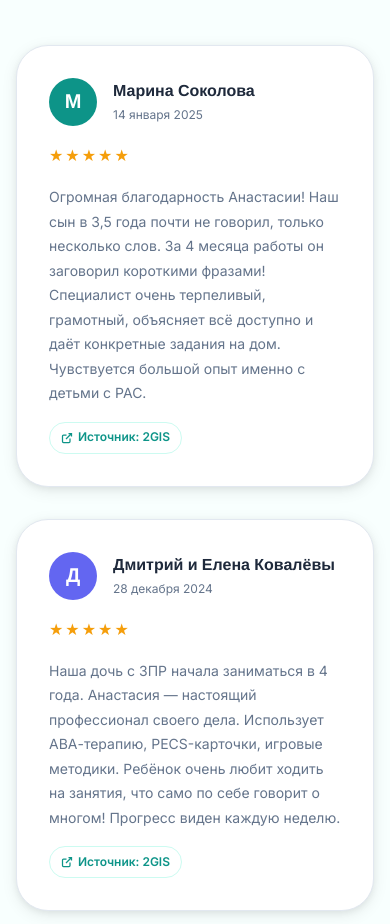
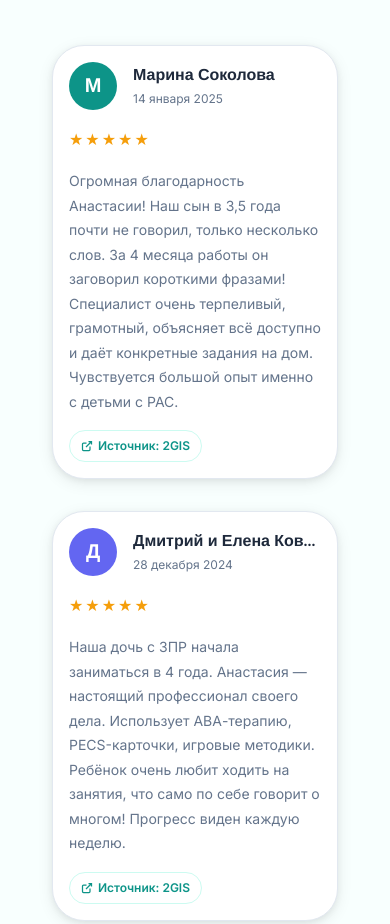
Before and after one commit to voop87/ya-govoru, a plain HTML site: page index.html in a window 390 px wide. Shown: the part 8236-9160 px from the top of the page. Drawn offline with nearby package versions, Linux system fonts and the light colour scheme.

Commit message:
Update style.css

```diff
--- a/style.css
+++ b/style.css
@@ -1269,6 +1269,14 @@ input, select, textarea {
   gap: var(--sp-md);
 }
 
+@media all and (max-width: 767px) {
+	.review-card {
+		max-width: 286px;
+		margin: 0 auto;
+		padding: 16px;
+	}
+}
+
 .review-card:hover {
   transform: translateY(-5px);
   box-shadow: var(--shadow-lg);
@@ -1479,6 +1487,12 @@ input, select, textarea {
 .contact-form {
   padding: var(--sp-2xl);
   position: relative;
+}
+
+@media all and (max-width: 767px) {
+	.contact-form {
+		padding: 20px;
+	}
 }
 
 .form-title {
```
